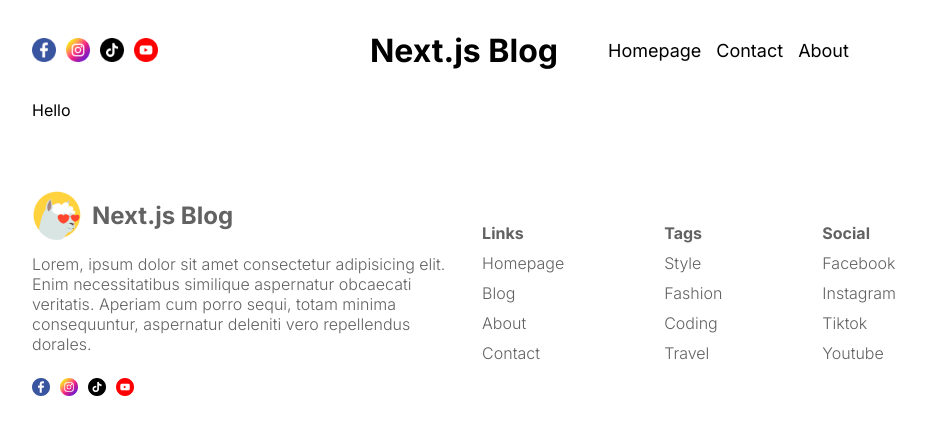
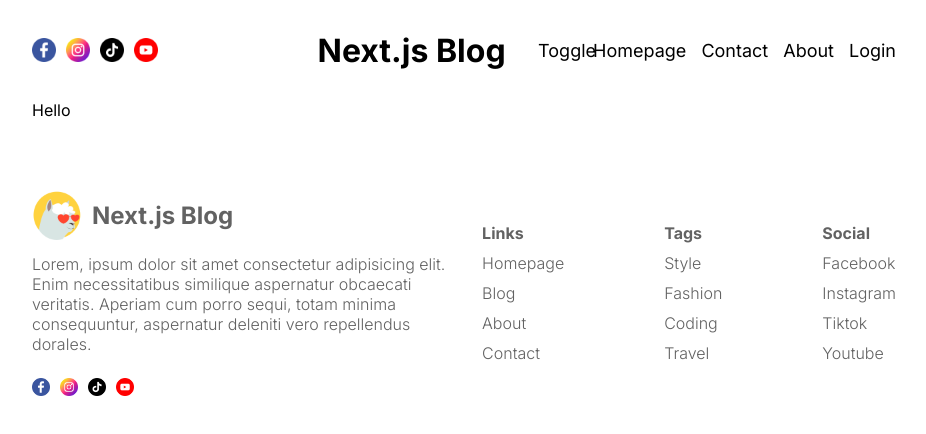
Before and after one commit to Dmitriifd/nextjs-fullstack-blog, a Next.js app: page / in a window 1280 px wide. Shown: the top 434 px of the page, without its empty margins (176-1102 px from the left). Built offline with nearby package versions, Linux system fonts and the light colour scheme.

Commit message:
заглушки для компонентов

```diff
--- /dev/null
+++ b/src/components/authLinks/AuthLinks.tsx
@@ -0,0 +1,30 @@
+import React from 'react';
+import styles from './authLinks.module.css';
+import Link from 'next/link';
+
+const AuthLinks = () => {
+  // temp
+
+  const status = 'unauthenticated';
+
+  return (
+    <>
+      {status === 'unauthenticated' ? (
+        <Link href='/login' className={styles.link}>
+          Login
+        </Link>
+      ) : (
+        <>
+          <Link href='/write' className={styles.link}>
+            Write
+          </Link>
+          <span className={styles.link}>
+            Logout
+          </span>
+        </>
+      )}
+    </>
+  );
+};
+
+export default AuthLinks;
--- a/src/components/navbar/Navbar.tsx
+++ b/src/components/navbar/Navbar.tsx
@@ -1,22 +1,32 @@
-import React from "react";
-import styles from "./navbar.module.css";
-import Image from "next/image";
-import Link from "next/link";
+import React from 'react';
+import styles from './navbar.module.css';
+import Image from 'next/image';
+import Link from 'next/link';
+import ThemeToggle from '../themeToggle/ThemeToggle';
+import AuthLinks from '../authLinks/AuthLinks';
 
 const Navbar = () => {
   return (
     <div className={styles.container}>
       <div className={styles.social}>
-        <Image src="/facebook.png" alt="facebook" width={24} height={24} />
-        <Image src="/instagram.png" alt="instagram" width={24} height={24} />
-        <Image src="/tiktok.png" alt="tiktok" width={24} height={24} />
-        <Image src="/youtube.png" alt="youtube" width={24} height={24} />
+        <Image src='/facebook.png' alt='facebook' width={24} height={24} />
+        <Image src='/instagram.png' alt='instagram' width={24} height={24} />
+        <Image src='/tiktok.png' alt='tiktok' width={24} height={24} />
+        <Image src='/youtube.png' alt='youtube' width={24} height={24} />
       </div>
       <div className={styles.logo}>Next.js Blog</div>
       <div className={styles.links}>
-        <Link href="/" className={styles.link}>Homepage</Link>
-        <Link href="/" className={styles.link}>Contact</Link>
-        <Link href="/" className={styles.link}>About</Link>
+        <ThemeToggle />
+        <Link href='/' className={styles.link}>
+          Homepage
+        </Link>
+        <Link href='/' className={styles.link}>
+          Contact
+        </Link>
+        <Link href='/' className={styles.link}>
+          About
+        </Link>
+        <AuthLinks />
       </div>
     </div>
   );
--- a/src/components/themeToggle/ThemeToggle.tsx
+++ b/src/components/themeToggle/ThemeToggle.tsx
@@ -4,7 +4,7 @@ import styles from './themeToggle.module.css';
 const ThemeToggle = () => {
   return (
     <div className={styles.container}>
-
+      Toggle
     </div>
   );
 };
--- a/src/components/themeToggle/themeToggle.module.css
+++ b/src/components/themeToggle/themeToggle.module.css
@@ -0,0 +1,17 @@
+.container {
+  width: 40px;
+  height: 20px;
+  border-radius: 50px;
+  cursor: pointer;
+  display: flex;
+  align-items: center;
+  justify-content: space-between;
+  position: relative;
+}
+
+.ball{
+  width: 15px;
+  height: 15px;
+  border-radius: 50%;
+  position: absolute;
+}
```
Also changed, not shown: src/components/authLinks/authLinks.module.css (added).
